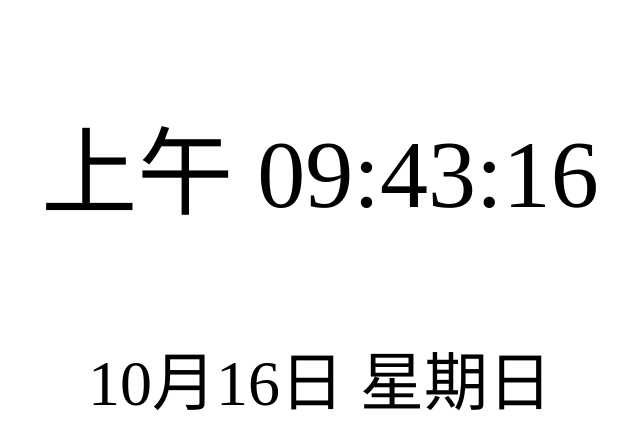
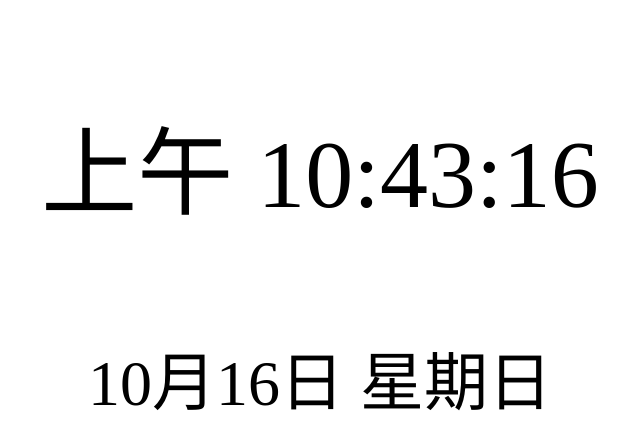
Before and after one commit to chartjin15/chartjin15.github.io, a plain HTML site: page index.html in a window 1280 px wide. Shown: the whole page, without its empty margins (320-960 px from the left). Drawn offline with Linux system fonts and the light colour scheme.

Commit message:
调整夏令时

```diff
--- a/index.html
+++ b/index.html
@@ -28,7 +28,7 @@
 
     <script>
         function refresh() {
-            var timeZone = 10;
+            var timeZone = 11;
             var d = new Date();
             d.setMinutes(d.getMinutes() + d.getTimezoneOffset() + (timeZone * 60));
 
```
